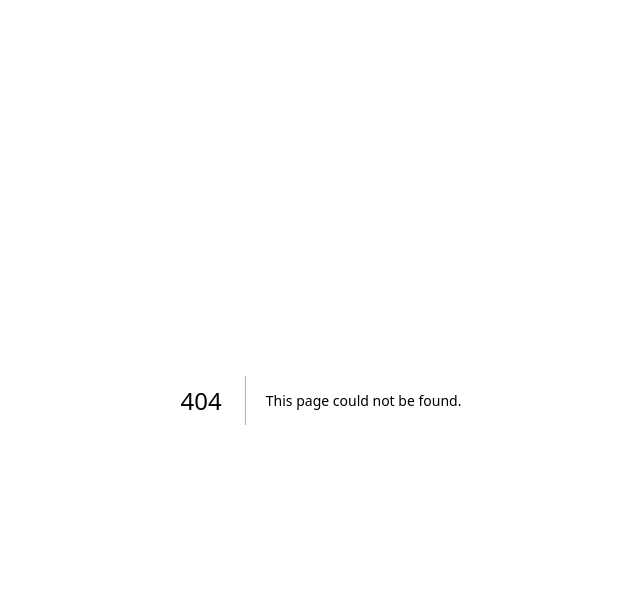
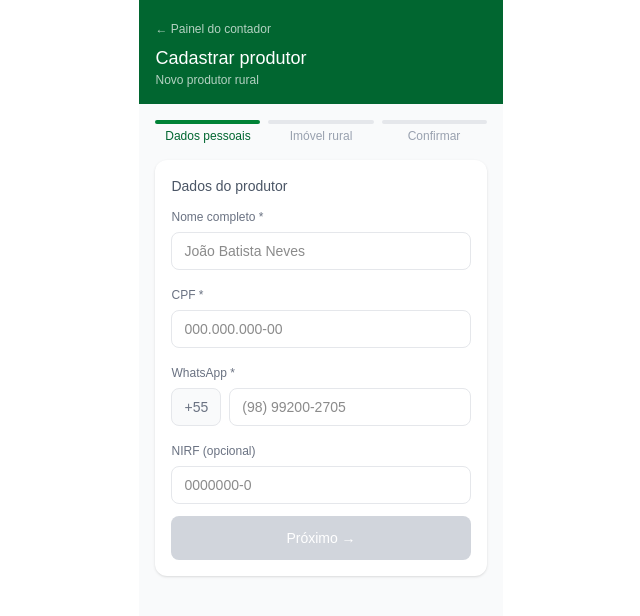
Before and after one commit to civianacv-oss/ruralcaixa-mvp, a Next.js app in the folder frontend/: page /cadastro in a window 1280 px wide. Before the commit this address had no page. Shown: the top 616 px of the page, without its empty margins (319-959 px from the left). Built offline with nearby package versions, Linux system fonts and the light colour scheme.

Commit message:
Adiciona tela de cadastro de produtor

```diff
--- /dev/null
+++ b/frontend/app/cadastro/page.tsx
@@ -0,0 +1,179 @@
+"use client";
+import { useState } from "react";
+
+export default function Cadastro() {
+  const [step, setStep] = useState(1);
+  const [produtor, setProdutor] = useState({
+    nome: "", cpf: "", telefone: "", nirf: ""
+  });
+  const [imovel, setImovel] = useState({
+    nome: "", nirf: "", area_ha: "", municipio: "", uf: ""
+  });
+  const [salvo, setSalvo] = useState(false);
+
+  const ufs = ["AC","AL","AM","AP","BA","CE","DF","ES","GO","MA","MG","MS","MT","PA","PB","PE","PI","PR","RJ","RN","RO","RR","RS","SC","SE","SP","TO"];
+
+  function formatCPF(v: string) {
+    return v.replace(/\D/g,"").replace(/(\d{3})(\d)/,"$1.$2").replace(/(\d{3})(\d)/,"$1.$2").replace(/(\d{3})(\d{1,2})$/,"$1-$2").slice(0,14);
+  }
+
+  function formatTel(v: string) {
+    return v.replace(/\D/g,"").replace(/^(\d{2})(\d)/,"($1) $2").replace(/(\d{5})(\d)/,"$1-$2").slice(0,15);
+  }
+
+  async function salvar() {
+    setSalvo(true);
+  }
+
+  return (
+    <div className="min-h-screen bg-gray-50 max-w-md mx-auto pb-10">
+      <div className="bg-green-800 text-white px-4 py-4">
+        <a href="/contador" className="text-xs opacity-70">← Painel do contador</a>
+        <div className="text-lg font-medium mt-1">Cadastrar produtor</div>
+        <div className="text-xs opacity-70">Novo produtor rural</div>
+      </div>
+
+      {/* Steps */}
+      <div className="flex px-4 pt-4 gap-2">
+        {["Dados pessoais","Imóvel rural","Confirmar"].map((s,i) => (
+          <div key={i} className="flex-1">
+            <div className={`h-1 rounded ${step > i ? "bg-green-700" : step === i+1 ? "bg-green-500" : "bg-gray-200"}`}></div>
+            <div className={`text-xs mt-1 text-center ${step === i+1 ? "text-green-800 font-medium" : "text-gray-400"}`}>{s}</div>
+          </div>
+        ))}
+      </div>
+
+      <div className="p-4 space-y-4">
+
+        {step === 1 && (
+          <div className="bg-white rounded-xl p-4 shadow-sm space-y-3">
+            <div className="text-sm font-medium text-gray-600 mb-2">Dados do produtor</div>
+            <div>
+              <label className="text-xs text-gray-500">Nome completo *</label>
+              <input className="w-full border border-gray-200 rounded-lg px-3 py-2 mt-1 text-sm" placeholder="João Batista Neves"
+                value={produtor.nome} onChange={e => setProdutor({...produtor, nome: e.target.value})} />
+            </div>
+            <div>
+              <label className="text-xs text-gray-500">CPF *</label>
+              <input className="w-full border border-gray-200 rounded-lg px-3 py-2 mt-1 text-sm" placeholder="000.000.000-00"
+                value={produtor.cpf} onChange={e => setProdutor({...produtor, cpf: formatCPF(e.target.value)})} />
+            </div>
+            <div>
+              <label className="text-xs text-gray-500">WhatsApp *</label>
+              <div className="flex gap-2 mt-1">
+                <div className="border border-gray-200 rounded-lg px-3 py-2 text-sm bg-gray-50 text-gray-500">+55</div>
+                <input className="flex-1 border border-gray-200 rounded-lg px-3 py-2 text-sm" placeholder="(98) 99200-2705"
+                  value={produtor.telefone} onChange={e => setProdutor({...produtor, telefone: formatTel(e.target.value)})} />
+              </div>
+            </div>
+            <div>
+              <label className="text-xs text-gray-500">NIRF (opcional)</label>
+              <input className="w-full border border-gray-200 rounded-lg px-3 py-2 mt-1 text-sm" placeholder="0000000-0"
+                value={produtor.nirf} onChange={e => setProdutor({...produtor, nirf: e.target.value})} />
+            </div>
+            <button
+              onClick={() => produtor.nome && produtor.cpf && produtor.telefone && setStep(2)}
+              className={`w-full py-3 rounded-lg text-sm font-medium text-white ${produtor.nome && produtor.cpf && produtor.telefone ? "bg-green-800" : "bg-gray-300"}`}>
+              Próximo →
+            </button>
+          </div>
+        )}
+
+        {step === 2 && (
+          <div className="bg-white rounded-xl p-4 shadow-sm space-y-3">
+            <div className="text-sm font-medium text-gray-600 mb-2">Imóvel rural principal</div>
+            <div>
+              <label className="text-xs text-gray-500">Nome do imóvel *</label>
+              <input className="w-full border border-gray-200 rounded-lg px-3 py-2 mt-1 text-sm" placeholder="Fazenda Boa Esperança"
+                value={imovel.nome} onChange={e => setImovel({...imovel, nome: e.target.value})} />
+            </div>
+            <div>
+              <label className="text-xs text-gray-500">NIRF do imóvel</label>
+              <input className="w-full border border-gray-200 rounded-lg px-3 py-2 mt-1 text-sm" placeholder="0000000-0"
+                value={imovel.nirf} onChange={e => setImovel({...imovel, nirf: e.target.value})} />
+            </div>
+            <div className="grid grid-cols-2 gap-3">
+              <div>
+                <label className="text-xs text-gray-500">Área (ha)</label>
+                <input type="number" className="w-full border border-gray-200 rounded-lg px-3 py-2 mt-1 text-sm" placeholder="450"
+                  value={imovel.area_ha} onChange={e => setImovel({...imovel, area_ha: e.target.value})} />
+              </div>
+              <div>
+                <label className="text-xs text-gray-500">UF *</label>
+                <select className="w-full border border-gray-200 rounded-lg px-3 py-2 mt-1 text-sm"
+                  value={imovel.uf} onChange={e => setImovel({...imovel, uf: e.target.value})}>
+                  <option value="">Selecione</option>
+                  {ufs.map(uf => <option key={uf} value={uf}>{uf}</option>)}
+                </select>
+              </div>
+            </div>
+            <div>
+              <label className="text-xs text-gray-500">Município *</label>
+              <input className="w-full border border-gray-200 rounded-lg px-3 py-2 mt-1 text-sm" placeholder="Barretos"
+                value={imovel.municipio} onChange={e => setImovel({...imovel, municipio: e.target.value})} />
+            </div>
+            <div className="flex gap-3">
+              <button onClick={() => setStep(1)} className="flex-1 py-3 rounded-lg text-sm border border-gray-200">← Voltar</button>
+              <button
+                onClick={() => imovel.nome && imovel.uf && imovel.municipio && setStep(3)}
+                className={`flex-1 py-3 rounded-lg text-sm font-medium text-white ${imovel.nome && imovel.uf && imovel.municipio ? "bg-green-800" : "bg-gray-300"}`}>
+                Próximo →
+              </button>
+            </div>
+          </div>
+        )}
+
+        {step === 3 && !salvo && (
+          <div className="space-y-4">
+            <div className="bg-white rounded-xl p-4 shadow-sm">
+              <div className="text-sm font-medium text-gray-600 mb-3">Confirme os dados</div>
+              <div className="space-y-2 text-sm">
+                <div className="flex justify-between"><span className="text-gray-500">Nome</span><span className="font-medium">{produtor.nome}</span></div>
+                <div className="flex justify-between"><span className="text-gray-500">CPF</span><span>{produtor.cpf}</span></div>
+                <div className="flex justify-between"><span className="text-gray-500">WhatsApp</span><span>+55 {produtor.telefone}</span></div>
+                {produtor.nirf && <div className="flex justify-between"><span className="text-gray-500">NIRF</span><span>{produtor.nirf}</span></div>}
+                <div className="border-t pt-2 mt-2">
+                  <div className="flex justify-between"><span className="text-gray-500">Imóvel</span><span className="font-medium">{imovel.nome}</span></div>
+                  <div className="flex justify-between"><span className="text-gray-500">Município</span><span>{imovel.municipio}-{imovel.uf}</span></div>
+                  {imovel.area_ha && <div className="flex justify-between"><span className="text-gray-500">Área</span><span>{imovel.area_ha} ha</span></div>}
+                </div>
+              </div>
+            </div>
+            <div className="bg-amber-50 border border-amber-200 rounded-xl p-3 text-xs text-amber-700">
+              O produtor poderá enviar lançamentos pelo WhatsApp assim que o cadastro for salvo.
+            </div>
+            <div className="flex gap-3">
+              <button onClick={() => setStep(2)} className="flex-1 py-3 rounded-lg text-sm border border-gray-200">← Voltar</button>
+              <button onClick={salvar} className="flex-1 py-3 rounded-lg text-sm font-medium text-white bg-green-800">
+                Salvar cadastro
+              </button>
+            </div>
+          </div>
+        )}
+
+        {salvo && (
+          <div className="bg-white rounded-xl p-6 shadow-sm text-center space-y-4">
+            <div className="text-4xl">✅</div>
+            <div className="text-lg font-medium text-green-800">Cadastro realizado!</div>
+            <div className="text-sm text-gray-500">
+              {produtor.nome} foi cadastrado com sucesso.<br/>
+              WhatsApp: +55 {produtor.telefone}
+            </div>
+            <div className="bg-green-50 rounded-lg p-3 text-xs text-green-700">
+              O produtor já pode enviar mensagens para o número do Rural Caixa PF e os lançamentos serão processados automaticamente.
+            </div>
+            <div className="flex gap-3">
+              <button onClick={() => { setStep(1); setProdutor({nome:"",cpf:"",telefone:"",nirf:""}); setImovel({nome:"",nirf:"",area_ha:"",municipio:"",uf:""}); setSalvo(false); }}
+                className="flex-1 py-3 rounded-lg text-sm border border-gray-200">
+                Novo cadastro
+              </button>
+              <a href="/contador" className="flex-1 py-3 rounded-lg text-sm font-medium text-white bg-green-800 text-center">
+                Voltar ao painel
+              </a>
+            </div>
+          </div>
+        )}
+      </div>
+    </div>
+  );
+}
```
